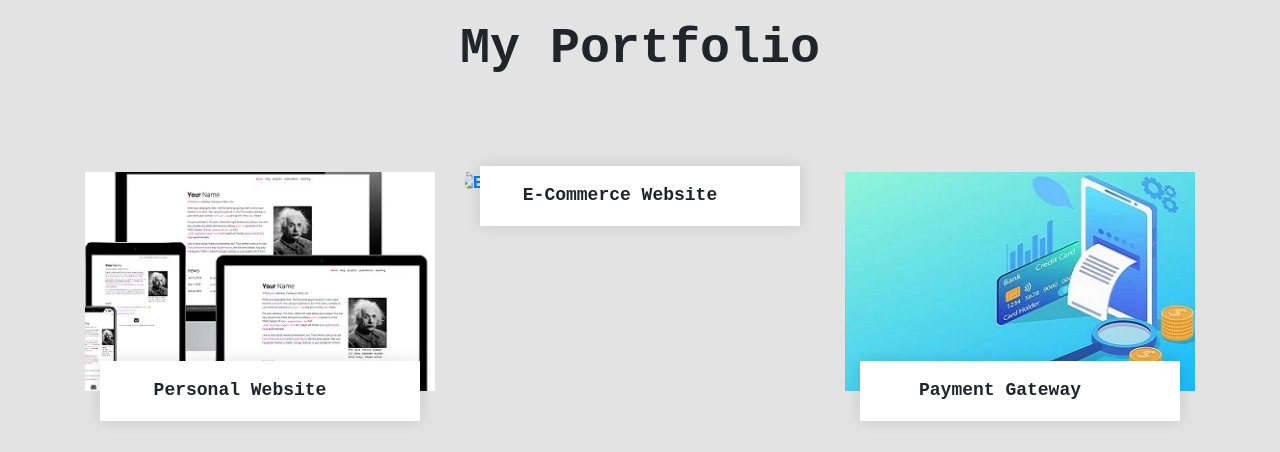
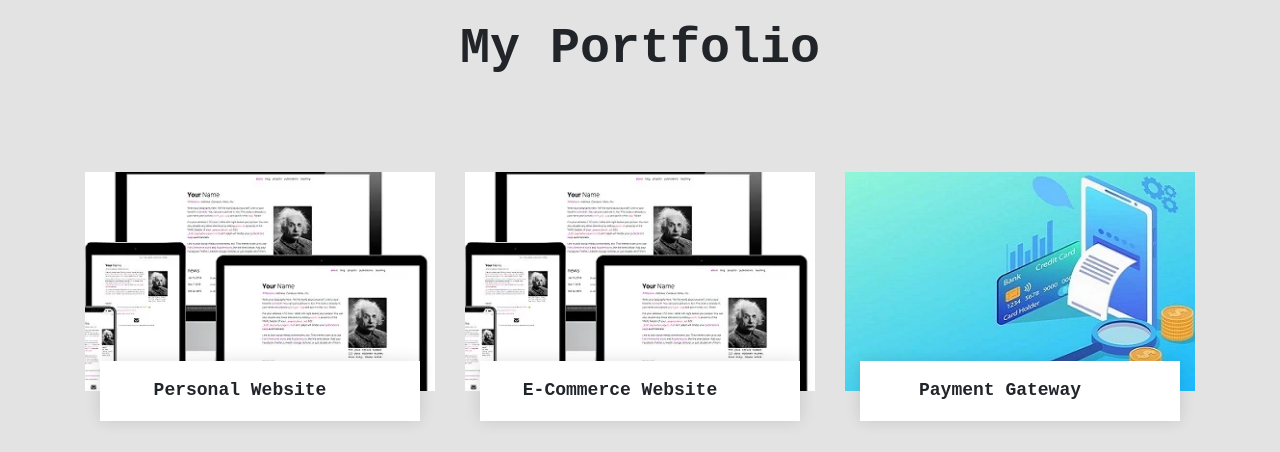
Before and after one commit to EbYVarghese18/itsmeeby.in, a plain HTML site: page index.html in a window 1280 px wide. Shown: the part 1781-2233 px from the top of the page. Drawn offline with nearby package versions, Linux system fonts and the light colour scheme.

```diff
--- a/index.html
+++ b/index.html
@@ -147,7 +147,7 @@
                     <div class="col-lg-4 col-md-6 col-sm-12 portfolio-item filter-2">
                         <div class="portfolio-wrap">
                             <div class="portfolio-img">
-                                <a href="https://www.ishopers.shop"><img src="" alt="Ecommerce thumbnail"></a>
+                                <a href="https://www.ishopers.shop"><img src="images/personalwebsite.webp" alt="Ecommerce thumbnail"></a>
                             </div>
                             <div class="portfolio-text text-center">
                                 <h3>E-Commerce Website</h3>
```
